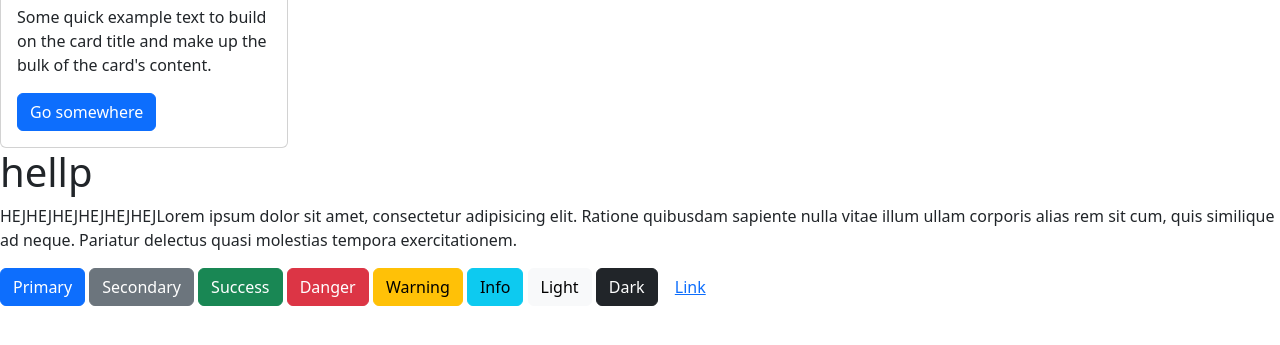
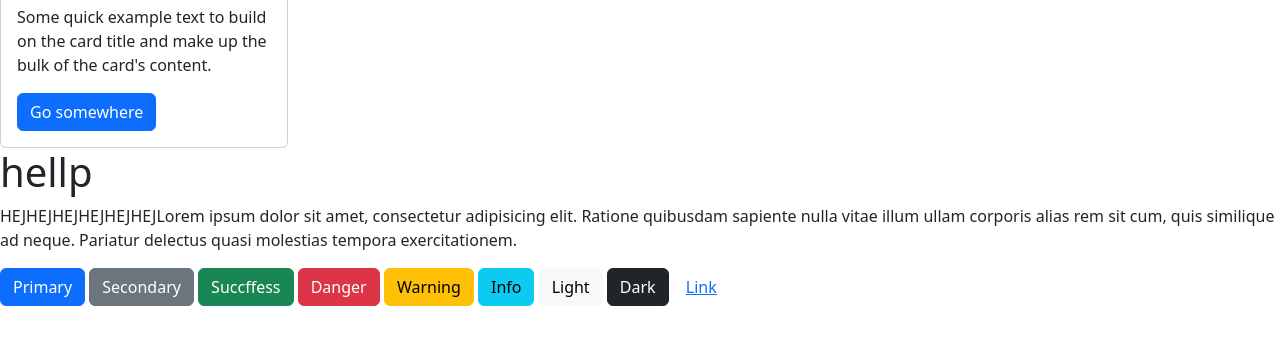
Before and after one commit to Murwet/Bootstrap-test, a plain HTML site: page index.html in a window 1280 px wide. Shown: the part 315-660 px from the top of the page. Drawn offline with nearby package versions, Linux system fonts and the light colour scheme.

Commit message:
second commit

```diff
--- a/index.html
+++ b/index.html
@@ -64,7 +64,7 @@
 
     <button type="button" class="btn btn-primary">Primary</button>
     <button type="button" class="btn btn-secondary">Secondary</button>
-    <button type="button" class="btn btn-success">Success</button>
+    <button type="button" class="btn btn-success">Succffess</button>
     <button type="button" class="btn btn-danger">Danger</button>
     <button type="button" class="btn btn-warning">Warning</button>
     <button type="button" class="btn btn-info">Info</button>
```
